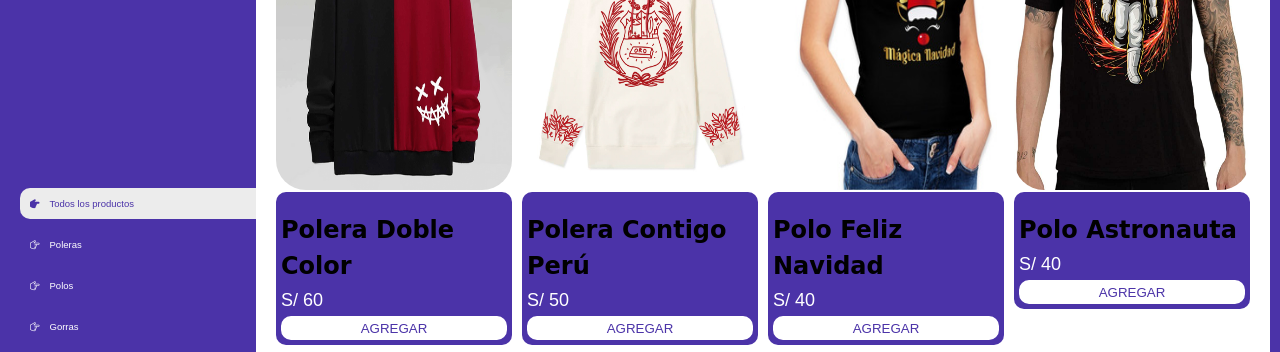
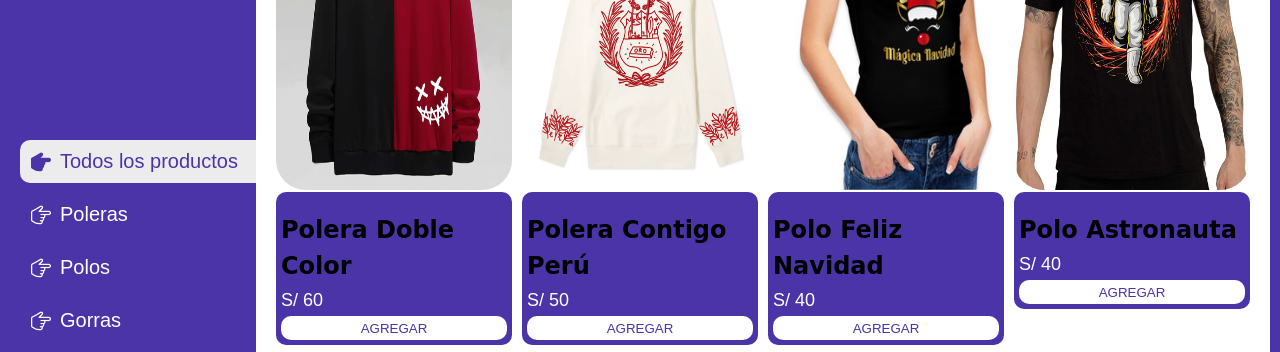
Before and after one commit to MarcoQui/avance-proyecto, a website: page modelos.html in a window 1280 px wide. Shown: the part 395-747 px from the top of the page. Drawn offline with nearby package versions, Linux system fonts and the light colour scheme.

Commit message:
new commit

```diff
--- a/sass/_mixins.scss
+++ b/sass/_mixins.scss
@@ -20,3 +20,8 @@
         @content;
     }
 }
+@mixin maxdesktop{
+    @media (min-width: v.$maxdesktop){
+        @content;
+    }
+}
--- a/sass/_modelos.scss
+++ b/sass/_modelos.scss
@@ -1,18 +1,36 @@
+@use 'primordial' as v;
+@use 'mixins' as m;
+
 .wrapper{
     display: grid;
     grid-template-columns: 1fr 4fr;
     background-color: #4b33a8;
+    @include m.tablet{
+        display: flex;
+        flex-direction: column;
+    }
 }
 aside{
     padding: 2rem;
-    padding-right: 0;
-    color: white;
-    position: sticky;
-    top: 0;
-    height: 80vh;
     display: flex;
     flex-direction: column;
     justify-content: space-between;
+    @include m.maxdesktop{
+        position: sticky;
+        top: 0;
+        height: 80vh;
+        padding-right: 0;
+    }
+}
+aside header{
+    display: flex;
+    justify-content: center;
+
+}
+aside header img{
+    @include m.tablet{
+        width: 20%;
+    }
 }
 .menu{
     display: flex;
@@ -28,7 +46,10 @@ aside{
     display: flex;
     gap: 1rem;
     padding: 1rem;
-    font-size: .95rem;
+    font-size: 2rem;
+    @include m.tablet{
+        justify-content: center;
+    }
 }
 .bi-hand-index-thumb-fill,
 .bi-hand-index-thumb{
@@ -40,6 +61,9 @@ aside{
     width: 100%;
     border-top-left-radius: 1rem;
     border-bottom-left-radius: 1rem;
+    @include m.tablet{
+        border-radius: 1rem;
+    }
 }
 .boton-carrito{
     margin-top: 2rem;
@@ -69,6 +93,15 @@ aside{
     display: grid;
     grid-template-columns: repeat(4, 1fr);
     gap: 1rem;
+    @include m.desktop{
+        grid-template-columns: repeat(3,1fr);
+    }
+    @include m.tablet{
+        grid-template-columns: repeat(2,1fr);
+    }
+    @include m.phone{
+        grid-template-columns: 1fr;
+    }
 }
 .producto-imagen{
     border-radius: 1rem;
--- a/sass/_primordial.scss
+++ b/sass/_primordial.scss
@@ -21,6 +21,7 @@ $phone: 600px;
 $tablet: 820px;
 $desktop: 1200px;
 $desktopLarge: 1400px;
+$maxdesktop: 820px;
 
 html{
     box-sizing: border-box;
```
Also changed, not shown: css/index.css, 1 other file.
